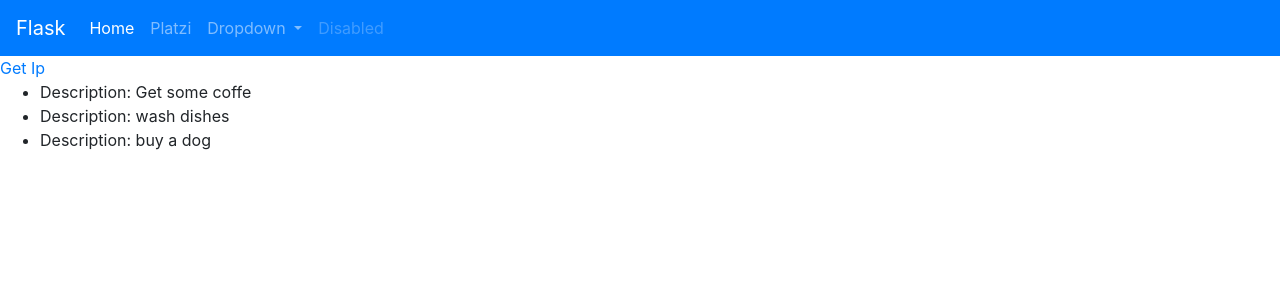
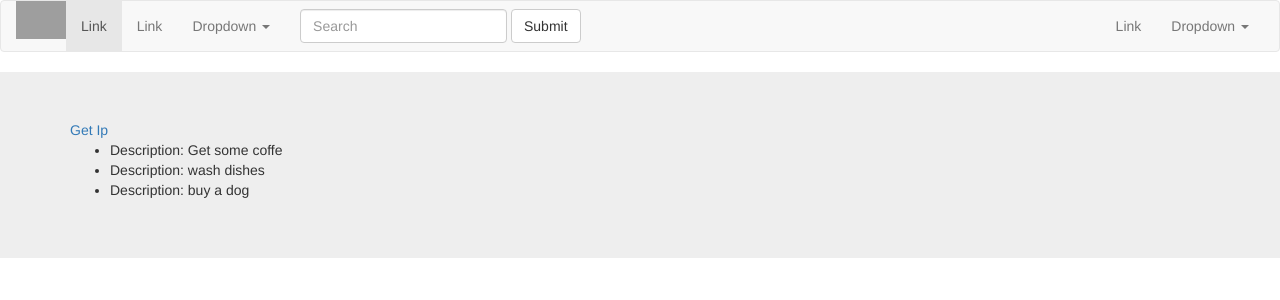
Before and after one commit to Alvezgr/plflask, a Flask app: page /hello in a window 1280 px wide. Shown: the top 300 px of the page. Run offline with Flask 2, Linux system fonts and the light colour scheme; some libraries are stand-ins or nearby versions; grey boxes are pictures that could not be loaded.

Commit message:
flask bootstrap was included and 404 and 500 error are cached

```diff
--- a/main.py
+++ b/main.py
@@ -5,11 +5,21 @@ from flask import (
     redirect,
     render_template
     )
+from flask_bootstrap import Bootstrap
+
+app = Flask(__name__)
+bootstrap = Bootstrap(app)
 
 
-app = Flask(__name__)
+TODO = ['Get some coffe', 'wash dishes', 'buy a dog']
 
-TODO = ['Get some coffe', 'wash dishes', 'buy a dog']
+@app.errorhandler(404)
+def not_found(error):
+    return render_template('404.html', error=error)
+
+@app.errorhandler(500)
+def not_found(error):
+    return render_template('500.html', error=error)
 
 @app.route('/')
 def index():
--- /dev/null
+++ b/static/css/style.css
@@ -0,0 +1,4 @@
+/* Begin style of flask app */
+.image-cat{
+  width: 50px;
+}
--- a/templates/base.html
+++ b/templates/base.html
@@ -1,26 +1,18 @@
-<!doctype html>
-<html lang="en">
-  <head>
-    <!-- Required meta tags -->
-    <meta charset="utf-8">
-    <meta name="viewport" content="width=device-width, initial-scale=1, shrink-to-fit=no">
-
-    <!-- Bootstrap CSS -->
-    <link rel="stylesheet" href="https://stackpath.bootstrapcdn.com/bootstrap/4.3.1/css/bootstrap.min.css" integrity="sha384-ggOyR0iXCbMQv3Xipma34MD+dH/1fQ784/j6cY/iJTQUOhcWr7x9JvoRxT2MZw1T" crossorigin="anonymous">
+{% extends 'bootstrap/base.html' %}
+{% block head %}
+  {{ super() }}
     <title>
     {% block title %}Awsome Flask |{% endblock %}
-  </title>
-  </head>
-  <body>
-    <header>
-      {% include 'navbar.html' %}
-    </header>
-    {% block contend %}{% endblock %}
-
-    <!-- Optional JavaScript -->
-    <!-- jQuery first, then Popper.js, then Bootstrap JS -->
-    <script src="https://code.jquery.com/jquery-3.3.1.slim.min.js" integrity="sha384-q8i/X+965DzO0rT7abK41JStQIAqVgRVzpbzo5smXKp4YfRvH+8abtTE1Pi6jizo" crossorigin="anonymous"></script>
-    <script src="https://cdnjs.cloudflare.com/ajax/libs/popper.js/1.14.7/umd/popper.min.js" integrity="sha384-UO2eT0CpHqdSJQ6hJty5KVphtPhzWj9WO1clHTMGa3JDZwrnQq4sF86dIHNDz0W1" crossorigin="anonymous"></script>
-    <script src="https://stackpath.bootstrapcdn.com/bootstrap/4.3.1/js/bootstrap.min.js" integrity="sha384-JjSmVgyd0p3pXB1rRibZUAYoIIy6OrQ6VrjIEaFf/nJGzIxFDsf4x0xIM+B07jRM" crossorigin="anonymous"></script>
-  </body>
-</html>
+    </title>
+    <link rel="stylesheet" href="{{ url_for('static', filename='css/style.css')}}">
+{% endblock %}
+{% block body %}
+  {% block navbar %}
+    {% include 'navbar.html' %}
+    <div class="jumbotron">
+      <div class="container">
+        {% block content %}{% endblock %}
+      </div>
+    </div>
+  {% endblock %}
+{% endblock %}
--- a/templates/hello.html
+++ b/templates/hello.html
@@ -4,7 +4,7 @@
   {{ super() }}
   Wolcome!
 {% endblock %}
-{% block contend %}
+{% block content %}
     {% if user_ip %}
     <h1>Your ip is: {{ user_ip }}</h1>
     {% else %}
--- a/templates/navbar.html
+++ b/templates/navbar.html
@@ -1,31 +1,53 @@
-<nav class="navbar navbar-expand-lg navbar-dark bg-primary">
-  <a class="navbar-brand" href="{{ url_for('index') }}">Flask</a>
-  <button class="navbar-toggler" type="button" data-toggle="collapse" data-target="#navbarSupportedContent" aria-controls="navbarSupportedContent" aria-expanded="false" aria-label="Toggle navigation">
-    <span class="navbar-toggler-icon"></span>
-  </button>
+<nav class="navbar navbar-default">
+  <div class="container-fluid">
+    <!-- Brand and toggle get grouped for better mobile display -->
+    <div class="navbar-header">
+      <button type="button" class="navbar-toggle collapsed" data-toggle="collapse" data-target="#bs-example-navbar-collapse-1" aria-expanded="false">
+        <span class="sr-only">Toggle navigation</span>
+        <span class="icon-bar"></span>
+        <span class="icon-bar"></span>
+        <span class="icon-bar"></span>
+      </button>
+      <img class="image-cat" src="{{ url_for('static', filename='images/Octocat.png')}}" alt="octocat">
+    </div>
 
-  <div class="collapse navbar-collapse" id="navbarSupportedContent">
-    <ul class="navbar-nav mr-auto">
-      <li class="nav-item active">
-        <a class="nav-link" href="{{ url_for('index') }}">Home <span class="sr-only">(current)</span></a>
-      </li>
-      <li class="nav-item">
-        <a class="nav-link" href="https://platzi.com" target="_blank">Platzi</a>
-      </li>
-      <li class="nav-item dropdown">
-        <a class="nav-link dropdown-toggle" href="#" id="navbarDropdown" role="button" data-toggle="dropdown" aria-haspopup="true" aria-expanded="false">
-          Dropdown
-        </a>
-        <div class="dropdown-menu" aria-labelledby="navbarDropdown">
-          <a class="dropdown-item" href="#">Action</a>
-          <a class="dropdown-item" href="#">Another action</a>
-          <div class="dropdown-divider"></div>
-          <a class="dropdown-item" href="#">Something else here</a>
+    <!-- Collect the nav links, forms, and other content for toggling -->
+    <div class="collapse navbar-collapse" id="bs-example-navbar-collapse-1">
+      <ul class="nav navbar-nav">
+        <li class="active"><a href="{{ url_for('index')}}">Link <span class="sr-only">(current)</span></a></li>
+        <li><a href="#">Link</a></li>
+        <li class="dropdown">
+          <a href="#" class="dropdown-toggle" data-toggle="dropdown" role="button" aria-haspopup="true" aria-expanded="false">Dropdown <span class="caret"></span></a>
+          <ul class="dropdown-menu">
+            <li><a href="#">Action</a></li>
+            <li><a href="#">Another action</a></li>
+            <li><a href="#">Something else here</a></li>
+            <li role="separator" class="divider"></li>
+            <li><a href="#">Separated link</a></li>
+            <li role="separator" class="divider"></li>
+            <li><a href="#">One more separated link</a></li>
+          </ul>
+        </li>
+      </ul>
+      <form class="navbar-form navbar-left">
+        <div class="form-group">
+          <input type="text" class="form-control" placeholder="Search">
         </div>
-      </li>
-      <li class="nav-item">
-        <a class="nav-link disabled" href="#" tabindex="-1" aria-disabled="true">Disabled</a>
-      </li>
-    </ul>
-  </div>
+        <button type="submit" class="btn btn-default">Submit</button>
+      </form>
+      <ul class="nav navbar-nav navbar-right">
+        <li><a href="#">Link</a></li>
+        <li class="dropdown">
+          <a href="#" class="dropdown-toggle" data-toggle="dropdown" role="button" aria-haspopup="true" aria-expanded="false">Dropdown <span class="caret"></span></a>
+          <ul class="dropdown-menu">
+            <li><a href="#">Action</a></li>
+            <li><a href="#">Another action</a></li>
+            <li><a href="#">Something else here</a></li>
+            <li role="separator" class="divider"></li>
+            <li><a href="#">Separated link</a></li>
+          </ul>
+        </li>
+      </ul>
+    </div><!-- /.navbar-collapse -->
+  </div><!-- /.container-fluid -->
 </nav>
```
Also changed, not shown: templates/404.html (added, +9 -0 lines), templates/500.html (added, +9 -0 lines), 3 other files.
